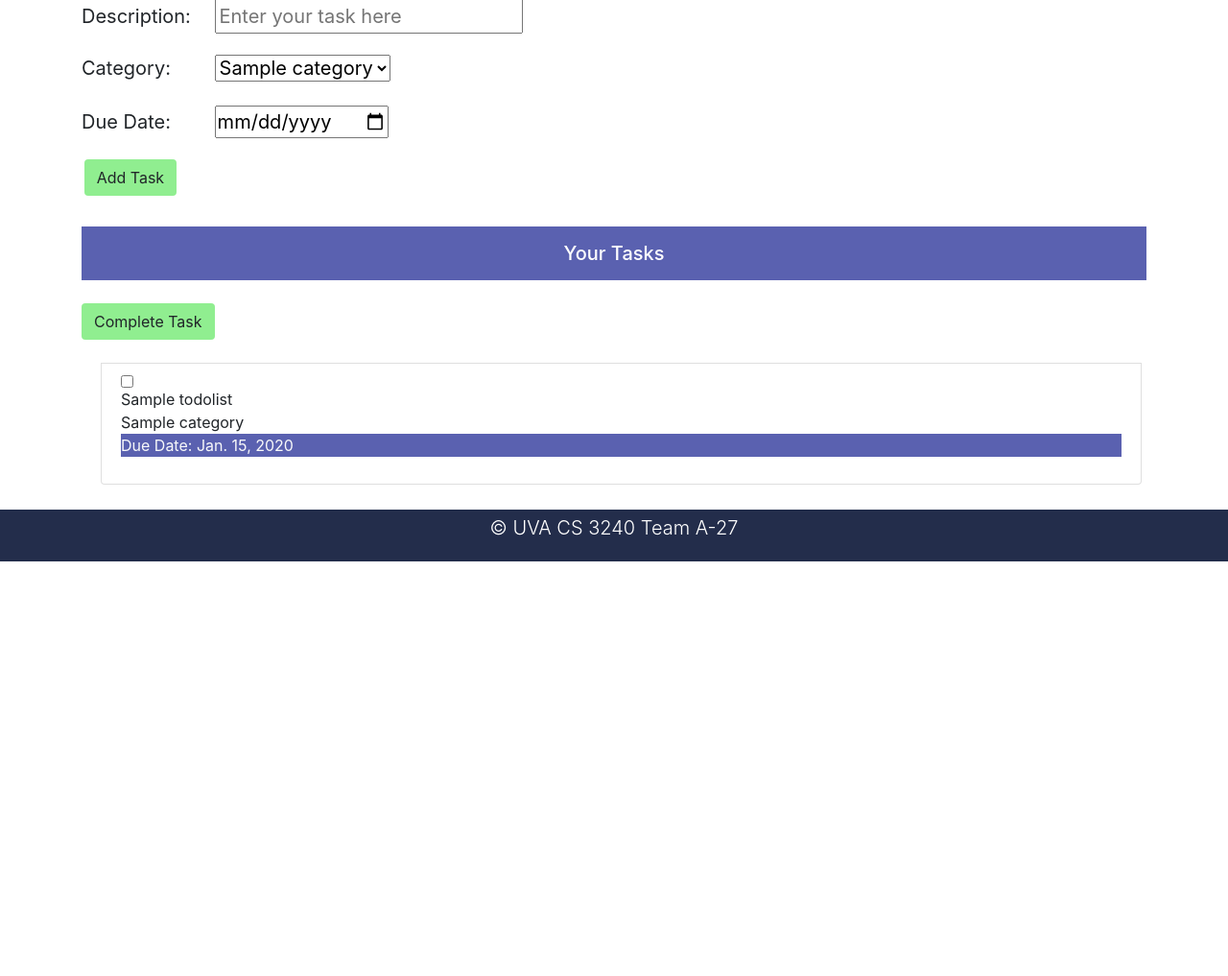
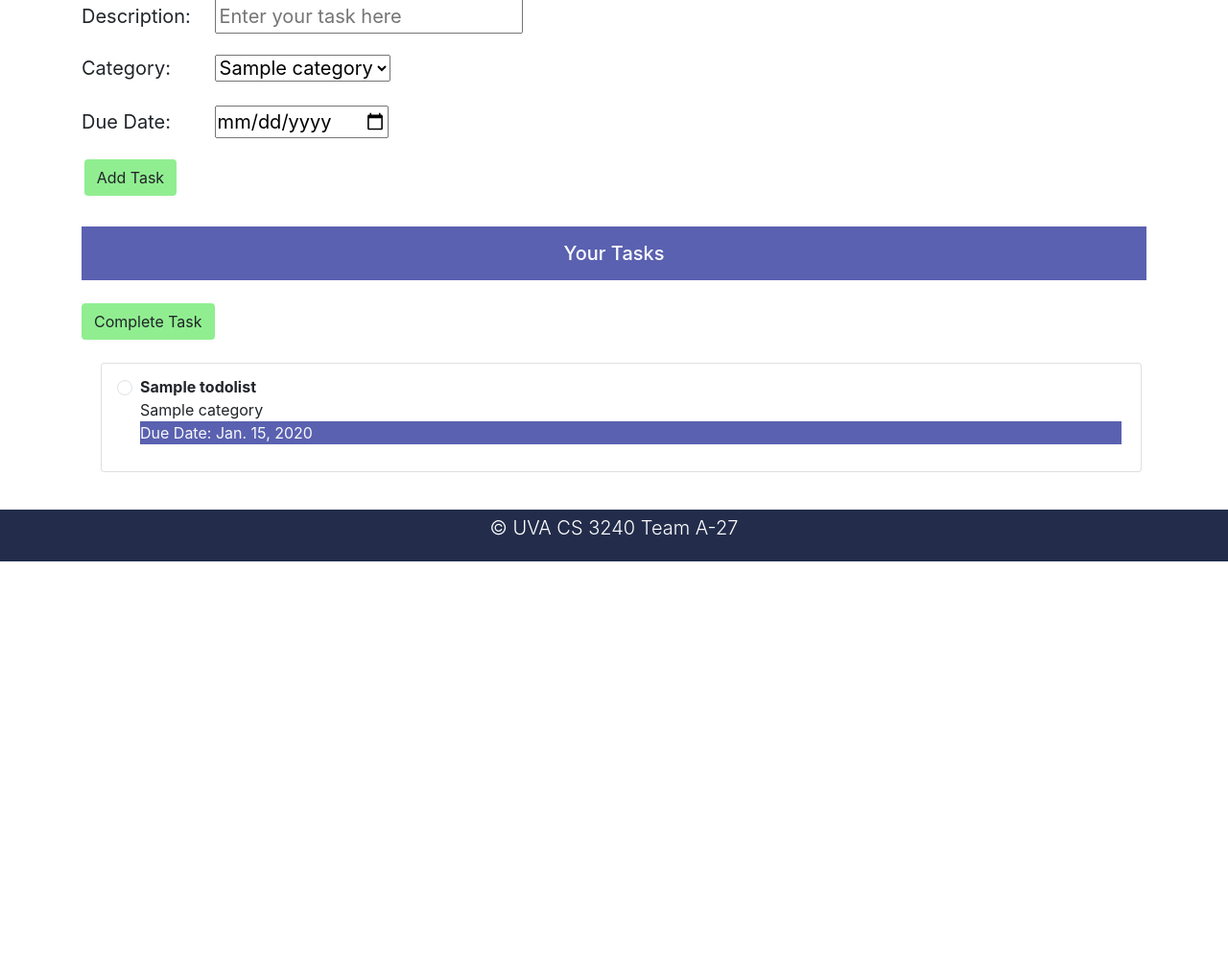
Before and after one commit to geetan-gandhe/assignment-organizer, a Django app: page /index in a window 1280 px wide. Shown: the part 215-1232 px from the top of the page at 96% size. Run offline with Django 3.2, Linux system fonts and the light colour scheme; a user stored in the database is signed in; tables that the repository leaves empty hold one stand-in row (values such as "Sample post"); some libraries are stand-ins or nearby versions.

Commit message:
make task selection required to delete

```diff
--- a/organizer/templates/organizer/index.html
+++ b/organizer/templates/organizer/index.html
@@ -52,27 +52,32 @@
                     </blockquote>
                 </div>
                 </div>
-
+            </form>
 
                 <div class="mb-3">
                 <h5><div class = "text-center mb-4 p-3 mb-2 btn-custom text-white"> Your Tasks</div></h5>
-
                 </div>
-                <button class="btn btn-custom5" name="taskDelete" formnovalidate="" type="submit" onclick="$('input#sublist').click();">Complete Task</button>
-
+            {%if todos %}
+            <form action="" method="post">
+                {% csrf_token %}
+                <button class="btn btn-custom5" name="taskDelete" type="submit" onclick="$('input#sublist').click();">Complete Task</button>
+            {% endif %}
             <br>
             <br>
             <ul class="custom">
+            <li class="list-group-item">
+            <div class="form-check" >
             {% for todo in todos %} <!-- django template lang - for loop -->
-                <li class="list-group">
-                    <li class="list-group-item">
-                    <input type="checkbox" class="Checkbox" name="checkedbox" id="{{ todo.id }}" value="{{ todo.id }}">
-                    <div label for="{{ todo.id }}"><span class="complete-">{{ todo.title }}</span></label></div>
+                    <input required="required" type="radio" name="checkedbox" class="form-check-input" id="{{ todo.id }}" value="{{ todo.id }}">
+                    <div label for="{{ todo.id }}"><span class="complete-"><div class="font-weight-bold">{{ todo.title }}</div></span></label></div>
                     <div span class="category-{{ todo.category }}">{{ todo.category }}</span></div>
                     <div strong class="taskDate"><p class="text-light bg-custom2">Due Date: {{ todo.due_date }}</p></strong></div>
-                    </li>
-                </li>
             {% endfor %}
+            </div>
+            </li>
+
+
+
             </ul><!-- taskList -->
             </form>
             </div><!-- content -->
```
